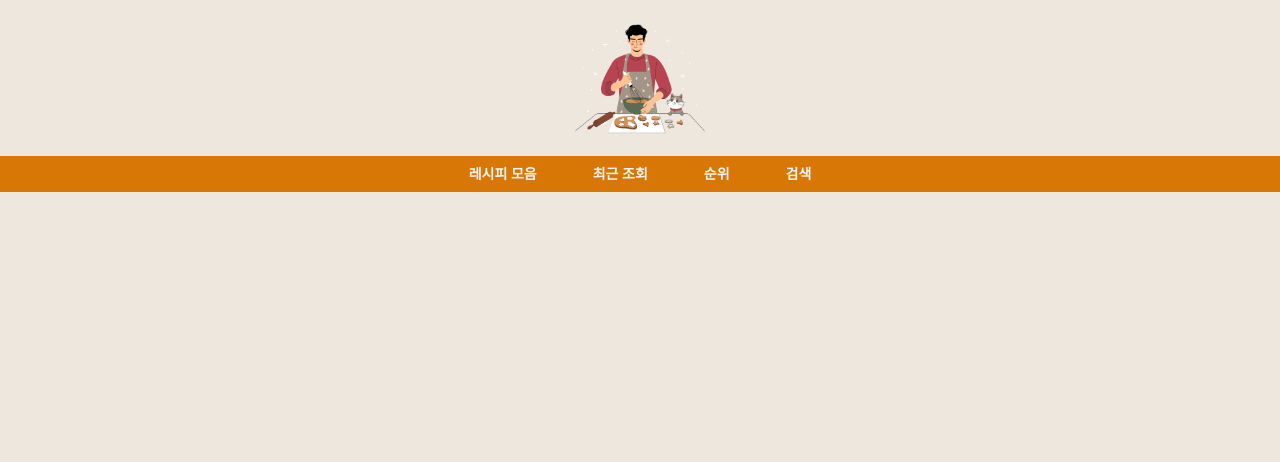
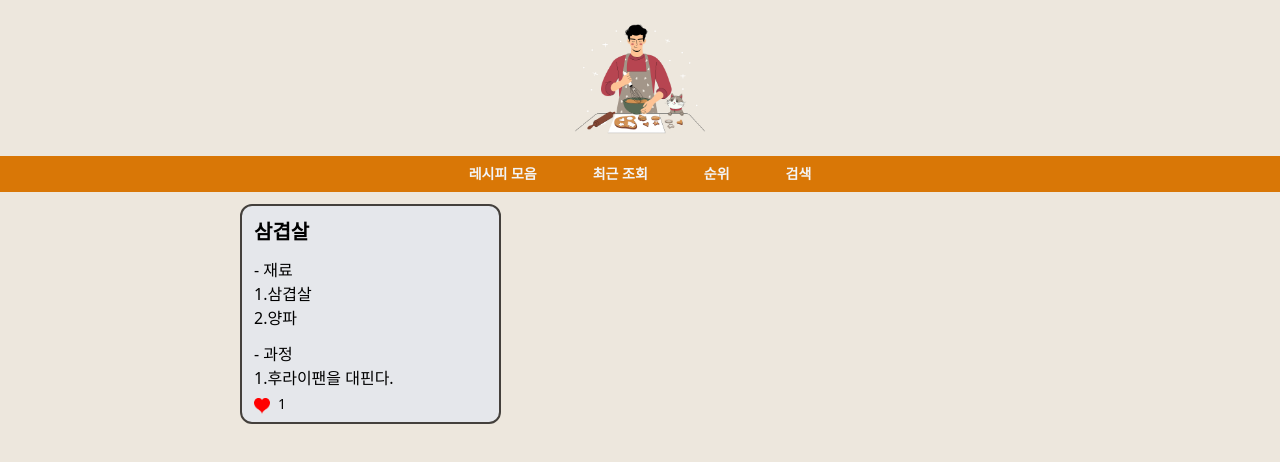
Before and after one commit to Annyunghe/portfolio, a React (Vite) app: page /recent in a window 1280 px wide. Shown: the top 462 px of the page. Built offline with nearby package versions, Linux system fonts and the light colour scheme; data requests are answered from the project's data file.

Commit message:
최근 조회 레시피 확인 기능, 순위 기능 추가

```diff
--- a/db.json
+++ b/db.json
@@ -15,6 +15,17 @@
       "image": "",
       "ingredients": "1.삼겹살\n2.양파",
       "method": "1.후라이팬을 대핀다.",
+      "like": 2,
+      "liked": true
+    }
+  ],
+  "recentViewed": [
+    {
+      "id": "e5fc",
+      "title": "삼겹살",
+      "image": "",
+      "ingredients": "1.삼겹살\n2.양파",
+      "method": "1.후라이팬을 대핀다.",
       "like": 1,
       "liked": true
     }
--- a/src/App.jsx
+++ b/src/App.jsx
@@ -11,10 +11,18 @@ function App() {
   const [recipes, setRecipe] = useState([]);
   const [recentViewed, setRecentViewed] = useState([]);
 
+  //레시피 불러오기
   useEffect(() => {
     axios
       .get("http://localhost:3000/recipes")
       .then((response) => setRecipe(response.data));
+  }, []);
+
+  //최근 본 레시피 불러오기
+  useEffect(() => {
+    axios
+      .get("http://localhost:3000/recentViewed")
+      .then((response) => setRecentViewed(response.data));
   }, []);
 
   //레시피 추가 기능
@@ -52,12 +60,16 @@ function App() {
   }
 
   //레시피 클릭 핸들러(최근 레시피 조회)
-  function handleRecentRecipe(recipe){
-    if(!recentViewed.some((item)=>item.id===recipe.id)){
-      axios.post('http://localhost:3000/recentViewed',recipe).then(()=>{
-        setRecentViewed((prevRecipes)=>[recipe,...prevRecipes].slice(0,5));
-      })
-      .catch((error)=>console.error('Error adding recent recipe',error));
+  function handleRecentRecipe(recipe) {
+    if (!recentViewed.some((item) => item.id == recipe.id)) {
+      axios
+        .post("http://localhost:3000/recentViewed", recipe)
+        .then(() => {
+          setRecentViewed((prevRecipes) =>
+            [recipe, ...prevRecipes].slice(0, 5)
+          );
+        })
+        .catch((error) => console.error("Error adding recent recipe", error));
     }
   }
 
@@ -81,13 +93,16 @@ function App() {
                 onAddRecipe={handleRecipe}
                 recipes={recipes}
                 onLike={handleLike}
+                onViewed={handleRecentRecipe}
               />
             }
           />
-          <Route path="/recent" element={<Recent />} />
-          <Route path="/rank" element={<Rank />} />
+          <Route
+            path="/recent"
+            element={<Recent recipes={recentViewed} onLike={handleLike}/>}
+          />
+          <Route path="/rank" element={<Rank recipes={recipes} onLike={handleLike}/>} />
         </Routes>
-
       </Router>
     </>
   );
--- a/src/components/Rank.jsx
+++ b/src/components/Rank.jsx
@@ -1,3 +1,19 @@
-export default function Rank(){
+import Recipe from "./recipe.jsx";
 
+export default function Rank({ recipes, onLike }) {
+  const sortedRecipes = [...recipes].sort((a,b)=>b.like-a.like);
+
+    return (
+    <>
+      {recipes.length > 0 ? (
+        <div className="grid grid-cols-3 mx-60 gap-2">
+          {sortedRecipes.map((recipe, index) => (
+            <Recipe recipe={recipe} index={index} onLike={onLike} />
+          ))}
+        </div>
+      ) : (
+        <p className="text-center mt-4">레시피 정보가 없습니다.</p>
+      )}
+    </>
+  );
 }
--- a/src/components/Recent.jsx
+++ b/src/components/Recent.jsx
@@ -1,3 +1,17 @@
-export default function Recent(){
+import Recipe from "./recipe.jsx";
 
+export default function Recent({ recipes, onLike }) {
+  return (
+    <>
+      {recipes.length > 0 ? (
+        <div className="grid grid-cols-3 mx-60 gap-2">
+          {recipes.map((recipe, index) => (
+            <Recipe recipe={recipe} index={index} onLike={onLike} />
+          ))}
+        </div>
+      ) : (
+        <p className="text-center mt-4">최근 조회 한 레시피가 없습니다.</p>
+      )}
+    </>
+  );
 }
--- a/src/components/Recipe.jsx
+++ b/src/components/Recipe.jsx
@@ -1,10 +1,11 @@
 import likeImage from "../assets/하트.png";
 
-export default function Recipe({ recipe, index, onLike }) {
+export default function Recipe({ recipe, index, onLike, onViewed }) {
   return (
     <div
       key={index}
       className="relative pb-8 bg-gray-200 rounded-xl border-2 border-stone-700 p-3"
+      onClick={()=>onViewed(recipe)}
     >
       <h2 className="font-bold text-xl">{recipe.title}</h2>
       {recipe.image ? <img src={recipe.image} /> : null}
--- a/src/components/RecipeList.jsx
+++ b/src/components/RecipeList.jsx
@@ -2,7 +2,7 @@ import { useState } from "react";
 import Recipe from "./recipe.jsx";
 import RecipeModal from "./RecipeModal.jsx";
 
-export default function RecipeList({ onAddRecipe, recipes, onLike }) {
+export default function RecipeList({ onAddRecipe, recipes, onLike, onViewed }) {
   const [modalState, setModal] = useState(false);
 
   const openModal = () => {
@@ -19,7 +19,7 @@ export default function RecipeList({ onAddRecipe, recipes, onLike }) {
       {recipes.length > 0 ? (
         <div className="grid grid-cols-3 mx-60 gap-2">
           {recipes.map((recipe, index) => (
-            <Recipe recipe={recipe} index={index} onLike={onLike}/>
+            <Recipe recipe={recipe} index={index} onLike={onLike} onViewed={onViewed}/>
           ))}
         </div>
       ) : (
```
